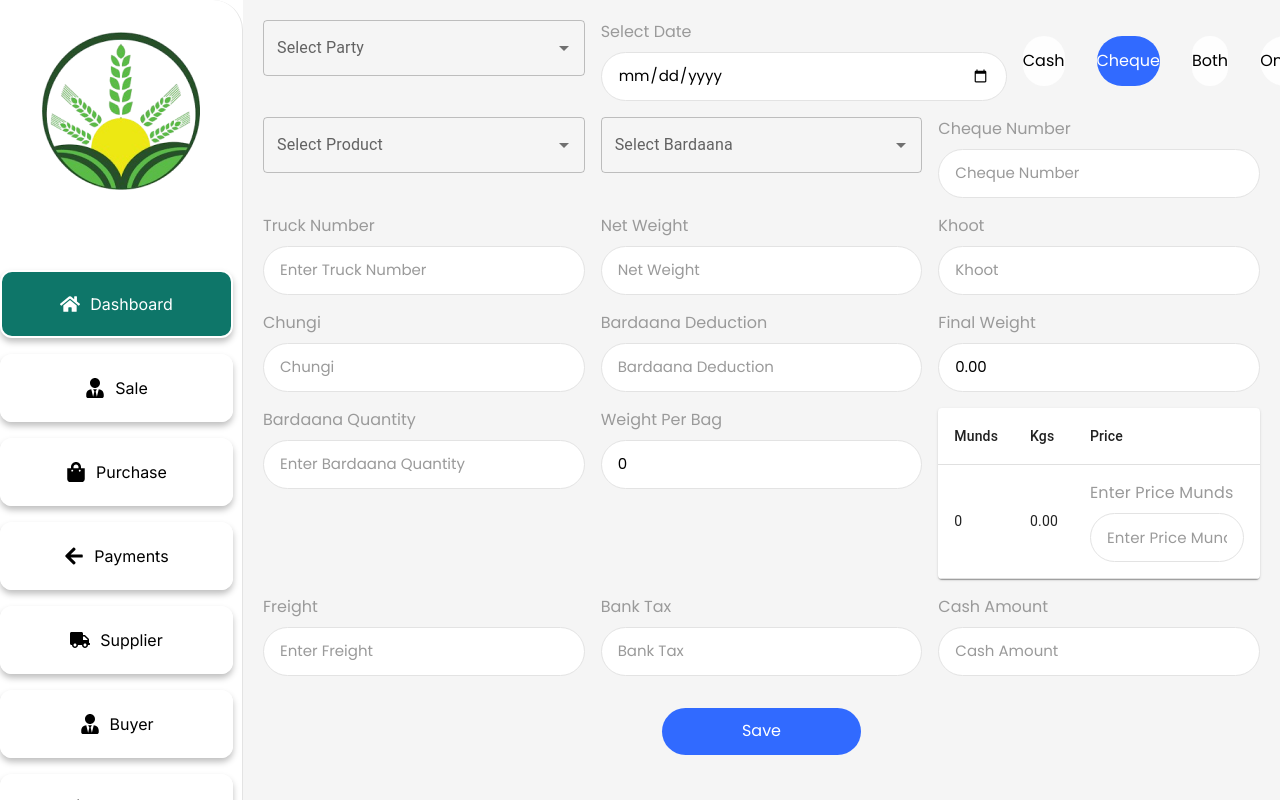
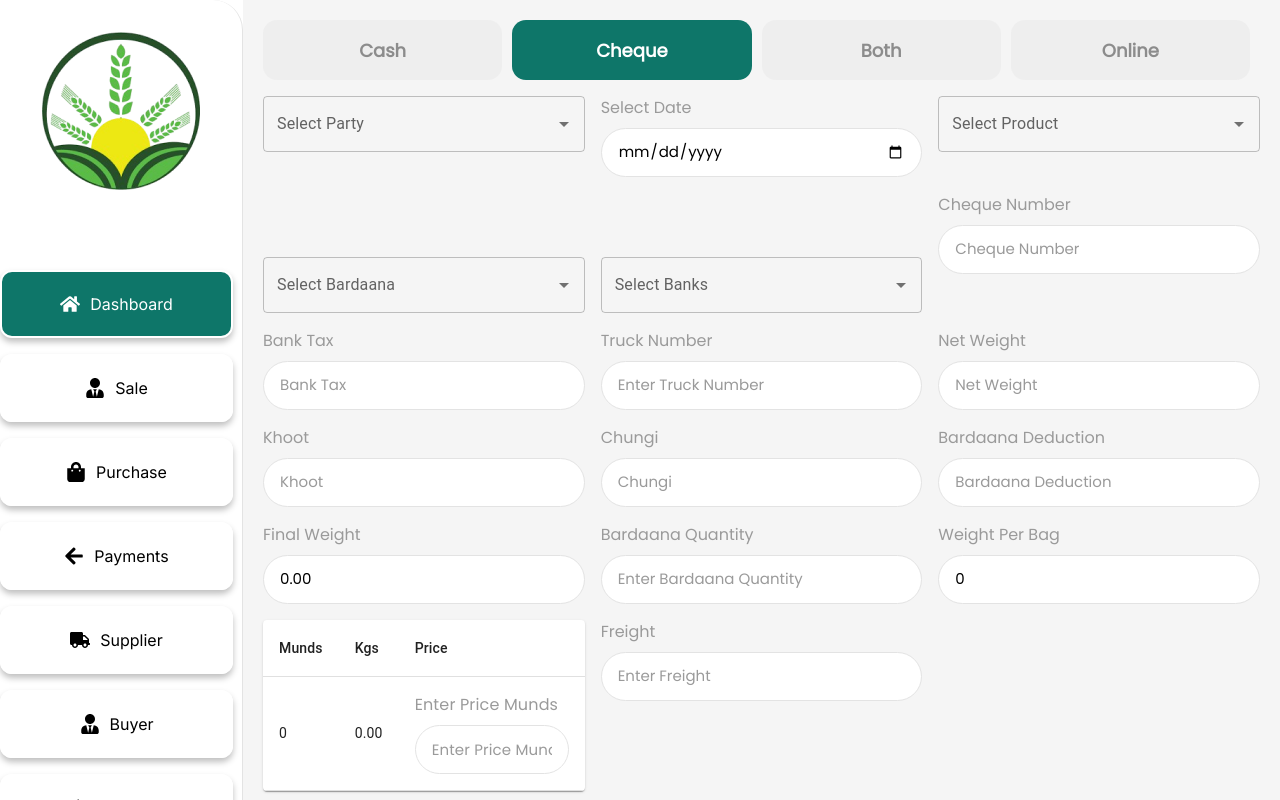
Before and after one commit to aqibjawad/rice_mill, a Next.js app: page /addPurchase in a window 1280 px wide. Both pictures are taken after a click on the element "Cheque". Shown: the top 800 px of the page. Built offline with nearby package versions, Linux system fonts and the light colour scheme; no server answers.

Commit message:
in add purchase all UI error resolve

```diff
--- a/app/addPurchase/page.jsx
+++ b/app/addPurchase/page.jsx
@@ -9,7 +9,12 @@ import styles from "../../styles/addPurchase.module.css";
 import APICall from "../../networkApi/APICall";
 import Tabs from "./tabs";
 import Swal from "sweetalert2";
-import { purchaseBook, suppliers, products } from "../../networkApi/Constants";
+import {
+  purchaseBook,
+  suppliers,
+  products,
+  banks,
+} from "../../networkApi/Constants";
 
 import {
   Table,
@@ -22,7 +27,6 @@ import {
 } from "@mui/material";
 
 const MUND_TO_KG = 40; // 1 mund equals 40 kg
-const PRICE_PER_MUND = 2000; // Price for 1 mund
 
 const AddPurchaseContent = () => {
   const router = useRouter();
@@ -48,6 +52,8 @@ const AddPurchaseContent = () => {
     bardaana_deduction: "",
     final_weight: "",
     payment_type: "cash",
+    transection_id: "",
+    bank_id: "",
   });
 
   const validateForm = () => {
@@ -64,6 +70,7 @@ const AddPurchaseContent = () => {
       "freight",
       "price_mann",
       "cash_amount",
+      "bank_id",
     ];
 
     const missingFields = requiredFields.filter((field) => !formData[field]);
@@ -95,23 +102,34 @@ const AddPurchaseContent = () => {
     sup_id: null,
     pro_id: null,
     bardaana_type: null,
+    bank_id: null,
   });
 
   const [productList, setProducts] = useState([]);
+
   const [supplierList, setSuppliers] = useState([]);
+  const [bank, setBank] = useState([]);
+
   const [error, setError] = useState("");
-  const [selectedBardaana, setSelectedBardaana] = useState(null);
   const [activeTab, setActiveTab] = useState("cash");
+
+  console.log(activeTab);
 
   // Loading states
   const [loadingSuppliers, setLoadingSuppliers] = useState(true);
+
   const [loadingProducts, setLoadingProducts] = useState(true);
+
+  const [loadingBanks, setLoadingBanks] = useState(true);
+
   const [loadingSubmit, setLoadingSubmit] = useState(false);
 
-  const [totalAmount, setTotalAmount] = useState(0);
-  const [remainingAmount, setRemainingAmount] = useState("0.00");
   const [munds, setMunds] = useState("");
   const [kgs, setKgs] = useState("");
+
+  const [totalAmount, steTotalAmounts] = useState(0);
+
+  const [selectedBardaanaId, setSelectedBardaanaId] = useState(1);
 
   const bardaanaList = [
     { id: 1, label: "add" },
@@ -122,29 +140,8 @@ const AddPurchaseContent = () => {
   useEffect(() => {
     fetchSuppliers();
     fetchProducts();
+    fetchBanks();
   }, []);
-
-  useEffect(() => {
-    const quantity = parseFloat(formData.quantity) || 0;
-    const price = parseFloat(formData.price) || 0;
-    const cashAmount = parseFloat(formData.cash_amount) || 0;
-    const total = quantity * price;
-
-    // Update total amount
-    setTotalAmount(total);
-
-    // Calculate remaining amount
-    const remaining = total - cashAmount;
-
-    // Set remaining amount (allow negative values)
-    setRemainingAmount(remaining.toFixed(2));
-  }, [
-    formData.quantity,
-    formData.price,
-    formData.cash_amount,
-    setTotalAmount,
-    setRemainingAmount,
-  ]);
 
   const calculateMunds = (weight) => {
     const weightInKg = parseFloat(weight);
@@ -193,6 +190,18 @@ const AddPurchaseContent = () => {
     formData.bardaana_quantity,
   ]);
 
+  const calculatAmount = () => {
+    const price_per_munds = formData.price_mann / 40;
+
+    const totalAmount = price_per_munds * formData.weight;
+
+    steTotalAmounts(totalAmount);
+  };
+
+  useEffect(() => {
+    calculatAmount();
+  }, [formData]);
+
   const fetchSuppliers = async () => {
     try {
       const response = await api.getDataWithToken(suppliers);
@@ -207,6 +216,23 @@ const AddPurchaseContent = () => {
       setError("Failed to fetch suppliers. Please try again.");
     } finally {
       setLoadingSuppliers(false);
+    }
+  };
+
+  const fetchBanks = async () => {
+    try {
+      const response = await api.getDataWithToken(banks);
+      const list = response.data.map((item, index) => ({
+        label: `${item.bank_name}`,
+        index: index,
+        id: item.id,
+      }));
+      setBank(list);
+    } catch (error) {
+      console.error("Error fetching banks:", error);
+      setError("Failed to fetch banks. Please try again.");
+    } finally {
+      setLoadingBanks(false);
     }
   };
 
@@ -298,7 +324,11 @@ const AddPurchaseContent = () => {
   return (
     <form>
       <Grid container spacing={2}>
-        <Grid className="mt-10" item xs={12} sm={4}>
+        <Grid className="mt-6" item xs={12} lg={12} md={12} sm={12}>
+          <Tabs activeTab={activeTab} setActiveTab={handleTabChange} />
+        </Grid>
+
+        <Grid className="mt-10" item xs={12} lg={4} sm={4}>
           {loadingSuppliers ? (
             <Skeleton variant="rectangular" width="100%" height={56} />
           ) : (
@@ -312,7 +342,7 @@ const AddPurchaseContent = () => {
           )}
         </Grid>
 
-        <Grid className="mt-3" item xs={12} sm={5}>
+        <Grid className="mt-3" item xs={12} lg={4} sm={5}>
           <InputWithTitle
             title={"Select Date"}
             type="date"
@@ -321,10 +351,6 @@ const AddPurchaseContent = () => {
             value={formData.date}
             onChange={handleInputChange}
           />
-        </Grid>
-
-        <Grid className="mt-6" item xs={12} sm={3}>
-          <Tabs activeTab={activeTab} setActiveTab={handleTabChange} />
         </Grid>
 
         <Grid className="mt-10" item xs={12} sm={4}>
@@ -341,7 +367,7 @@ const AddPurchaseContent = () => {
           )}
         </Grid>
 
-        <Grid className="mt-10" item xs={12} sm={4}>
+        <Grid style={{ marginTop: "4rem" }} item xs={12} sm={4}>
           <DropDown
             title="Select Bardaana"
             options={bardaanaList}
@@ -351,7 +377,22 @@ const AddPurchaseContent = () => {
           />
         </Grid>
 
-        {activeTab !== "cash" && (
+        {activeTab === "cheque" && (
+          <>
+            <Grid style={{ marginTop: "4rem" }} item xs={12} sm={4}>
+              {loadingBanks ? (
+                <Skeleton variant="rectangular" width="100%" height={56} />
+              ) : (
+                <DropDown
+                  title="Select Banks"
+                  options={bank}
+                  onChange={handleDropdownChange}
+                  value={dropdownValues.bank_id}
+                  name="bank_id"
+                />
+              )}
+            </Grid>
+
             <Grid className="mt-10" item xs={12} sm={4}>
               <InputWithTitle
                 title={"Cheque Number"}
@@ -361,9 +402,86 @@ const AddPurchaseContent = () => {
                 onChange={handleInputChange}
               />
             </Grid>
+
+            <Grid className="mt-10" item xs={12} sm={4}>
+              <InputWithTitle
+                title={"Bank Tax"}
+                placeholder={"Bank Tax"}
+                name="bank_tax"
+                value={formData.bank_tax}
+                onChange={handleInputChange}
+              />
+            </Grid>
+          </>
         )}
 
-        <Grid className="mt-5" item xs={12} sm={4}>
+        {activeTab === "both" && (
+          <>
+            <Grid style={{ marginTop: "4rem" }} item xs={12} sm={4}>
+              {loadingBanks ? (
+                <Skeleton variant="rectangular" width="100%" height={56} />
+              ) : (
+                <DropDown
+                  title="Select Banks"
+                  options={bank}
+                  onChange={handleDropdownChange}
+                  value={dropdownValues.bank_id}
+                  name="bank_id"
+                />
+              )}
+            </Grid>
+
+            <Grid className="mt-10" item xs={12} sm={4}>
+              <InputWithTitle
+                title={"Cheque Number"}
+                placeholder={"Cheque Number"}
+                name="chequeNumber"
+                value={formData.chequeNumber}
+                onChange={handleInputChange}
+              />
+            </Grid>
+
+            <Grid className="mt-10" item xs={12} sm={4}>
+              <InputWithTitle
+                title={"Bank Tax"}
+                placeholder={"Bank Tax"}
+                name="bank_tax"
+                value={formData.bank_tax}
+                onChange={handleInputChange}
+              />
+            </Grid>
+          </>
+        )}
+
+        {activeTab === "online" && (
+          <>
+            <Grid style={{ marginTop: "4rem" }} item xs={12} sm={4}>
+              {loadingBanks ? (
+                <Skeleton variant="rectangular" width="100%" height={56} />
+              ) : (
+                <DropDown
+                  title="Select Banks"
+                  options={bank}
+                  onChange={handleDropdownChange}
+                  value={dropdownValues.bank_id}
+                  name="bank_id"
+                />
+              )}
+            </Grid>
+
+            <Grid className="mt-10" item xs={12} sm={4}>
+              <InputWithTitle
+                title={"Transaction Number"}
+                placeholder={"Transaction Number"}
+                name="transection_id"
+                value={formData.transection_id}
+                onChange={handleInputChange}
+              />
+            </Grid>
+          </>
+        )}
+
+        <Grid className="mt-10" item xs={12} sm={4}>
           <InputWithTitle
             title={"Truck Number"}
             placeholder={"Enter Truck Number"}
@@ -423,6 +541,7 @@ const AddPurchaseContent = () => {
           />
         </Grid>
 
+        {selectedBardaanaId === 1 && (
           <Grid className="mt-5" item xs={12} sm={4}>
             <InputWithTitle
               title={"Bardaana Quantity"}
@@ -432,6 +551,7 @@ const AddPurchaseContent = () => {
               onChange={handleInputChange}
             />
           </Grid>
+        )}
 
         <Grid className="mt-5" item xs={12} sm={4}>
           <InputWithTitle
@@ -494,17 +614,8 @@ const AddPurchaseContent = () => {
           />
         </Grid>
 
-        <Grid className="mt-10" item xs={12} sm={4}>
-          <InputWithTitle
-            title={"Bank Tax"}
-            placeholder={"Bank Tax"}
-            name="bank_tax"
-            value={formData.bank_tax}
-            onChange={handleInputChange}
-          />
-        </Grid>
-
-        <Grid className="mt-10" item xs={12} sm={4}>
+        {activeTab === "cash" && (
+          <Grid className="mt-10" item lg={6} xs={12} sm={4}>
             <InputWithTitle
               title={"Cash Amount"}
               placeholder={"Cash Amount"}
@@ -513,16 +624,23 @@ const AddPurchaseContent = () => {
               onChange={handleInputChange}
             />
           </Grid>
+        )}
 
-        {/* <Grid className="mt-10" item xs={12} sm={4}>
+        {activeTab === "both" && (
+          <Grid className="mt-10" item lg={6} xs={12} sm={4}>
             <InputWithTitle
-            title={"Remaining Amount"}
-            placeholder={"Remaining Amount"}
-            name="remainingAmount"
-            value={remainingAmount} // Display only
-            disable
+              title={"Cash Amount"}
+              placeholder={"Cash Amount"}
+              name="cash_amount"
+              value={formData.cash_amount}
+              onChange={handleInputChange}
             />
-        </Grid> */}
+          </Grid>
+        )}
+
+        <Grid className="mt-10" item lg={6} xs={6}>
+          <InputWithTitle title={"Amount"} value={totalAmount} readOnly />
+        </Grid>
       </Grid>
 
       <div className={styles.button_container}>
--- a/app/addPurchase/tabs.jsx
+++ b/app/addPurchase/tabs.jsx
@@ -12,7 +12,7 @@ const Tabs = ({ activeTab, setActiveTab }) => {
 
   return (
     <div>
-      <div className={styles.tabPaymentContainer}>
+      <div className={styles.tabContainer}>
         <div
           className={`${styles.tabPaymentButton} ${
             currentTab === "cash" ? styles.active : ""
--- a/app/addSale/page.jsx
+++ b/app/addSale/page.jsx
@@ -65,8 +65,6 @@ const Page = () => {
   const [kgs, setKgs] = useState(""); // State to store calculated Kilograms
 
   const [totalAmount, steTotalAmounts] = useState("");
-
-  console.log(totalAmount);
 
   useEffect(() => {
     fetchSuppliers();
--- a/styles/addPurchase.module.css
+++ b/styles/addPurchase.module.css
@@ -26,42 +26,37 @@
   display: flex;
 }
 
-.tabButton {
-  width: 120px;
-  height: 50px;
-  border-radius: 30px;
-  background: #fefefe;
+.tabPaymentButton {
+  width: 30%;
+  height: 60px;
+  border-radius: 14px;
+  border: 1px;
+  background: #e4e4e466;
+  margin-right: 10px;
   font-family: "regular";
-  font-size: 16px;
-  font-weight: 500;
-  line-height: 18.75px;
+  font-size: 18px;
+  font-weight: 700;
   text-align: center;
+  color: #8c8c8c;
+  display: flex;
+  justify-content: center;
+  align-items: center;
 }
 
-.tabButton:hover {
-  background-color: #ddd;
+.tabPaymentButton.active {
+  width: 30%;
+  height: 60px;
+  border-radius: 14px;
+  border: 1px;
+  background: #0e7669;
+  font-family: "regular";
+  font-size: 18px;
+  font-weight: 700;
+  text-align: center;
+  color: #ffffff;
 }
 
-.tabButton.active {
-  width: 120px;
-  height: 50px;
-  top: 1937px;
-  left: -4208px;
-  border-radius: 30px;
-  background: #316aff;
-  color: white;
-}
-
-.tabContent {
-  padding: 20px;
-  border-top: none;
-}
-
-.tabPaymentContainer {
-  display: flex;
-}
-
-.tabPaymentButton {
+/* .tabPaymentButton {
   width: 120px;
   height: 50px;
   top: 1937px;
@@ -79,9 +74,9 @@
   justify-content: center;
   align-items: center;
   cursor: pointer;
-}
+} */
 
-.tabPaymentButton.active {
+/* .tabPaymentButton.active {
   width: 120px;
   height: 50px;
   top: 1937px;
@@ -89,7 +84,7 @@
   border-radius: 30px;
   background: #316aff;
   color: white;
-}
+} */
 
 .tabPaymentContent {
   padding: 20px 0;
```
Also changed, not shown: styles/paymentss.module.css (line endings or trailing spaces), 1 other file (tests, documents, lock files or other folders). Lines whose indentation alone changed are shown as unchanged.
